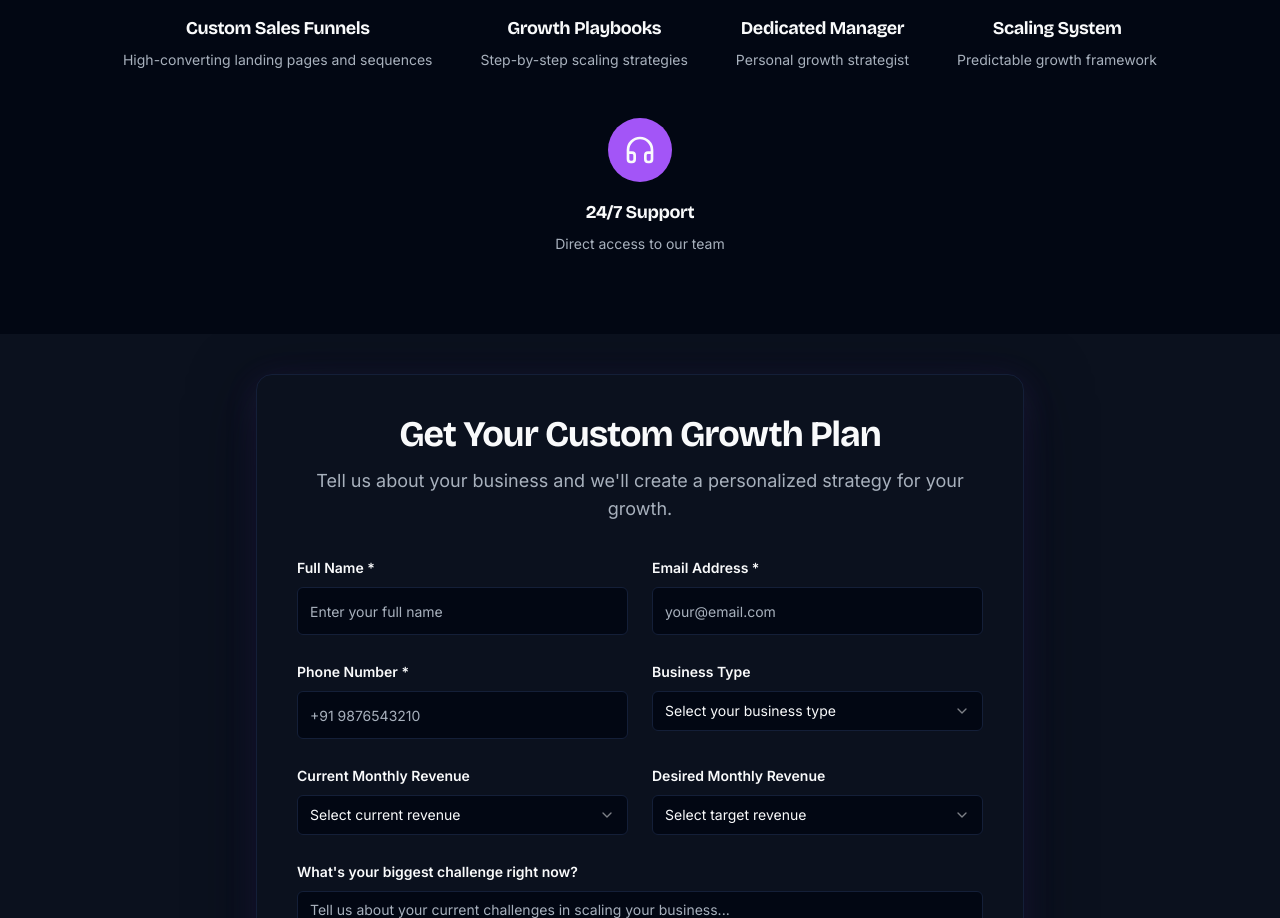
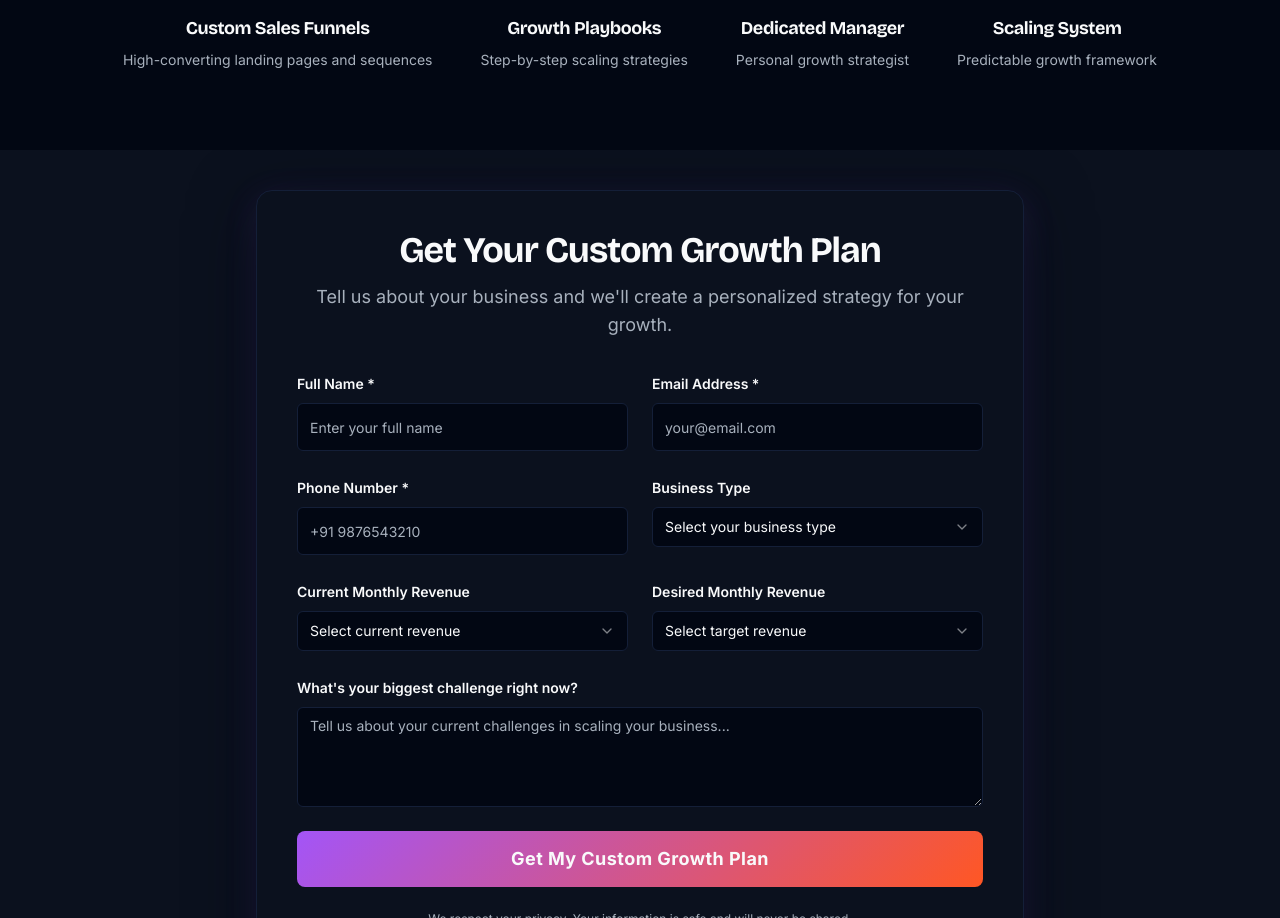
Before and after one commit to vivek-kandula-strux/scale-to-cr, a React (Vite) app: page / in a window 1280 px wide. Shown: the part 5877-6795 px from the top of the page. Built offline with nearby package versions, Linux system fonts and the light colour scheme.

Commit message:
Remove element
Remove the selected div element from the page.

```diff
--- a/src/pages/Index.tsx
+++ b/src/pages/Index.tsx
@@ -443,13 +443,6 @@ const Index = () => {
               <h4 className="text-lg font-bold text-foreground mb-2">Scaling System</h4>
               <p className="text-muted-foreground text-sm max-w-xs">Predictable growth framework</p>
             </div>
-            <div className="text-center group">
-              <div className="w-16 h-16 bg-primary rounded-full flex items-center justify-center mx-auto mb-4 group-hover:shadow-glow transition-all duration-300">
-                <HeadphonesIcon className="w-8 h-8 text-primary-foreground" />
-              </div>
-              <h4 className="text-lg font-bold text-foreground mb-2">24/7 Support</h4>
-              <p className="text-muted-foreground text-sm max-w-xs">Direct access to our team</p>
-            </div>
           </div>
         </div>
       </section>
```
